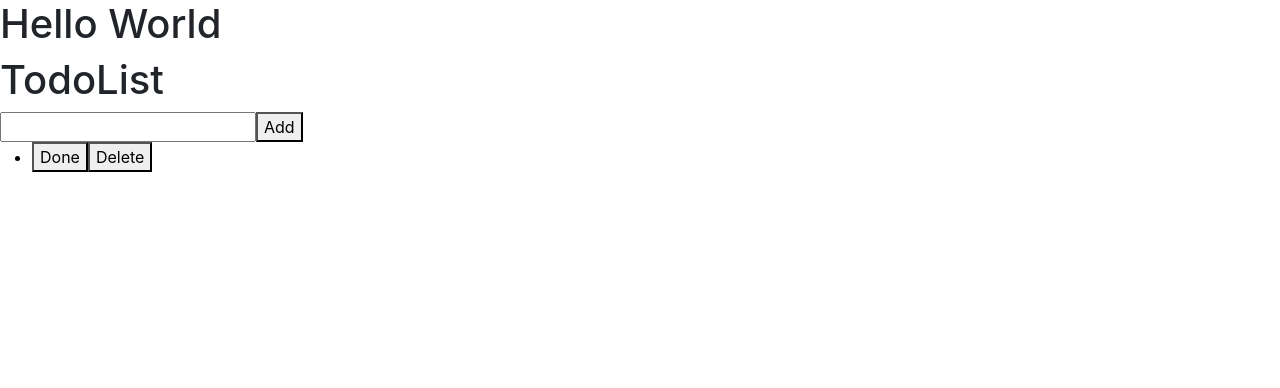
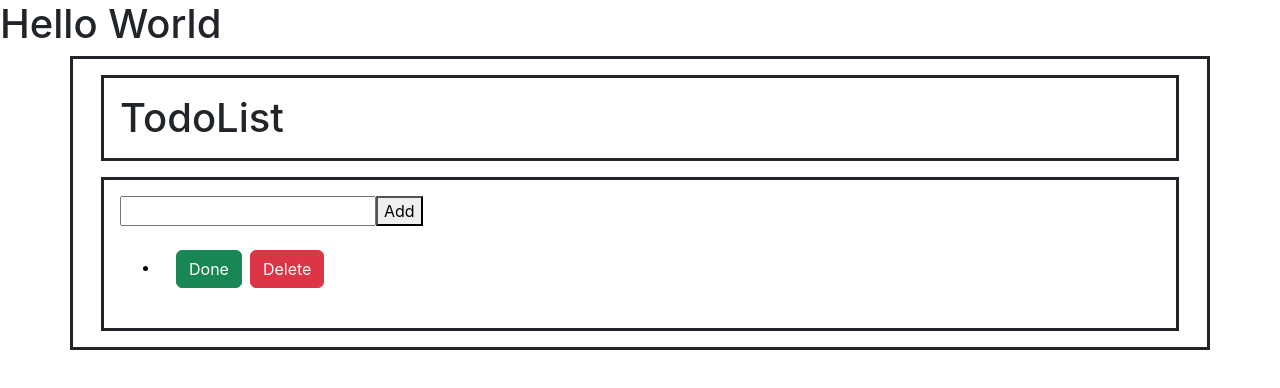
Before and after one commit to Murari072001/All-Apps, a React (Create React App) app: page / in a window 1280 px wide. Both pictures are taken after typing "Sample" into the empty fields and a click on the button "Add". Shown: the top 388 px of the page. Built offline with nearby package versions, Linux system fonts and the light colour scheme; the HTML template or start-up script is replaced by a standard one.

Commit message:
Redux-todolist-maps

```diff
--- a/src/TodoList.jsx
+++ b/src/TodoList.jsx
@@ -1,29 +1,43 @@
 import { connect } from "react-redux";
 import React from "react";
+import { func } from "prop-types";
 
-function Todolist(props)
-{
-    let inp=React.useRef()
-    const handleAdd = ()=>{
-        props.dispatch({type:'addtodo'})
-        inp.current.value=""
-        props.dispatch({type:'updatenewtodo',payload:''})
+function Todolist(props) {
+    let inp = React.useRef()
+    const handleAdd = () => {
+        props.add()
+        props.update(inp.current.value = "")
     }
     console.log(props)
-    return(<div>
-        <h1>TodoList</h1>
-        <input type="text" ref={inp} onKeyUp={(e)=>{props.dispatch({type:'updatenewtodo',payload:e.target.value})}} />
-        <button onClick={()=>{handleAdd()}}>Add</button>
-        <ul>
-            {props.todolist.todos.map((todo,i)=>{
-            return(
-            <li  style={todo.isdone?{color:'red',textDecoration:"line-through"}:{color:'black'}} >{todo.task}
-            {!todo.isdone&&<button onClick={()=>{props.dispatch({type:'donetodo',index:i})}}>Done</button>}
-            {todo.isdone&&<button onClick={()=>{props.dispatch({type:'undotodo',index:i})}}>Undo</button>}
-            <button onClick={()=>{props.dispatch({type:'delete',index:i})}}>Delete</button>
-            </li>)})}
-        </ul>
+    return (<div className="container border border-3 border-dark">
+        <h1 className="m-3 p-3 border border-3 border-dark">TodoList</h1>
+        <div className="m-3 p-3 border border-3 border-dark">
+            <input type="text" ref={inp} onKeyUp={(e) => { props.update(e.target.value) }} />
+            <button onClick={() => { handleAdd() }}>Add</button>
+            <ul className="mt-3">
+                {props.todos.map((todo, i) => {
+                    return (
+                        <li className="m-2 p-2" style={todo.isdone ? { color: 'red', textDecoration: "line-through",backgroundColor:"green" } : { color: 'black' }} >{todo.task}
+                            {!todo.isdone && <button className="btn btn-success ms-2" onClick={() => { props.done(i) }}>Done</button>}
+                            {todo.isdone && <button className="btn btn-warning ms-2" onClick={() => { props.undo(i) }}>Undo</button>}
+                            <button className="btn btn-danger ms-2" onClick={() => { props.delete(i) }}>Delete</button>
+                        </li>)
+                })}
+            </ul>
+        </div>
     </div>)
 }
+function mapStateToProps(state) {
+    return state.todolist
+}
 
-export default connect((store)=>{return store}) (Todolist)
+function mapDispatchToProps(dispatch) {
+    return {
+        update: (value) => { dispatch({ type: 'updatenewtodo', payload: value }) },
+        add: () => { dispatch({ type: 'addtodo' }) },
+        done: (i) => { dispatch({ type: 'donetodo', index: i }) },
+        undo: (i) => { dispatch({ type: 'undotodo', index: i }) },
+        delete: (i) => { dispatch({ type: 'delete', index: i }) }
+    }
+}
+export default connect(mapStateToProps, mapDispatchToProps)(Todolist)
--- a/src/store/reducers/TodolistReducer.jsx
+++ b/src/store/reducers/TodolistReducer.jsx
@@ -23,12 +23,12 @@ let TodoReducer=(state=initialValue,action)=>{
     }
     if(action.type==='donetodo'){
         var temp=[...state.todos]
-        temp[action.index].isdone=!temp[action.index].isdone
+        temp[action.index].isdone=true
         return {...state,todos:[...temp]}
     }
     if(action.type==='undotodo'){
         var temp=[...state.todos]
-        temp[action.index].isdone=!temp[action.index].isdone
+        temp[action.index].isdone=false
         return {...state,todos:[...temp]}
     }
     return state
```
